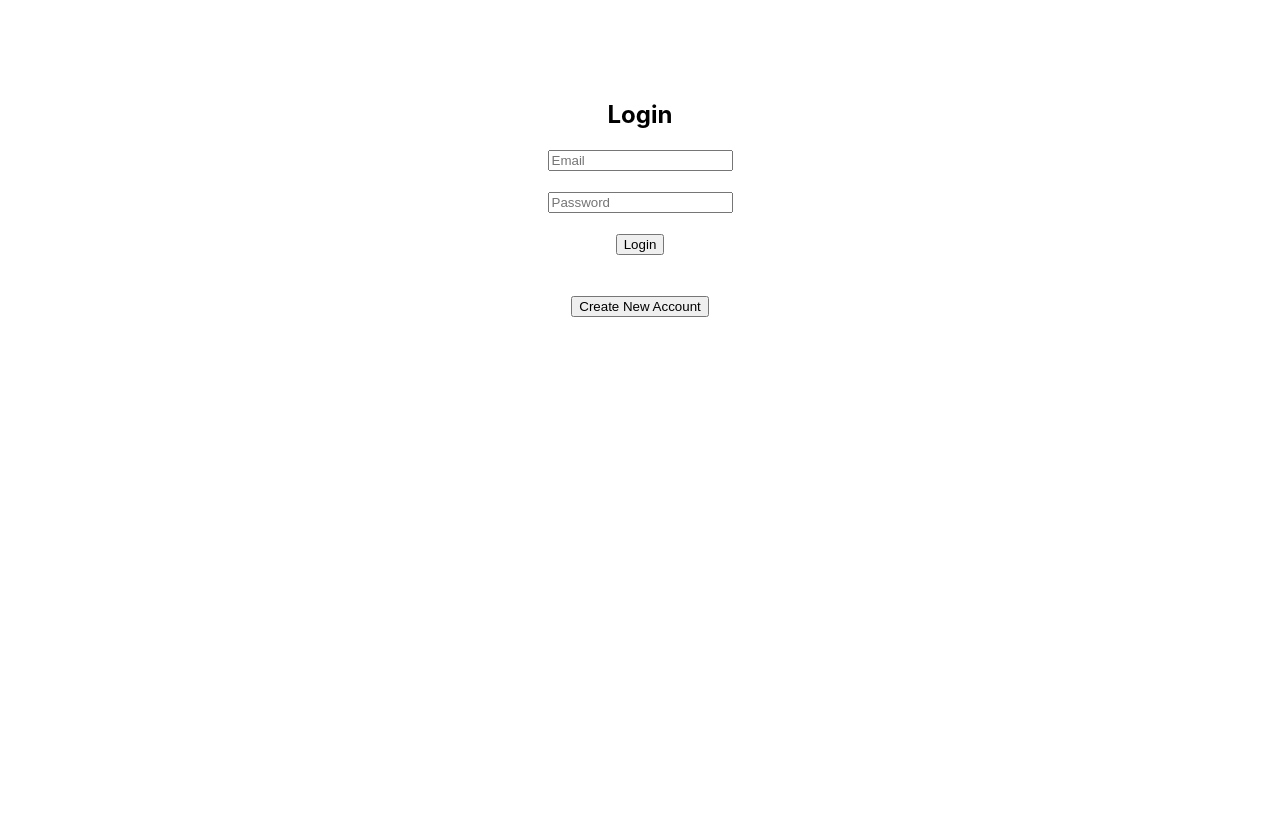
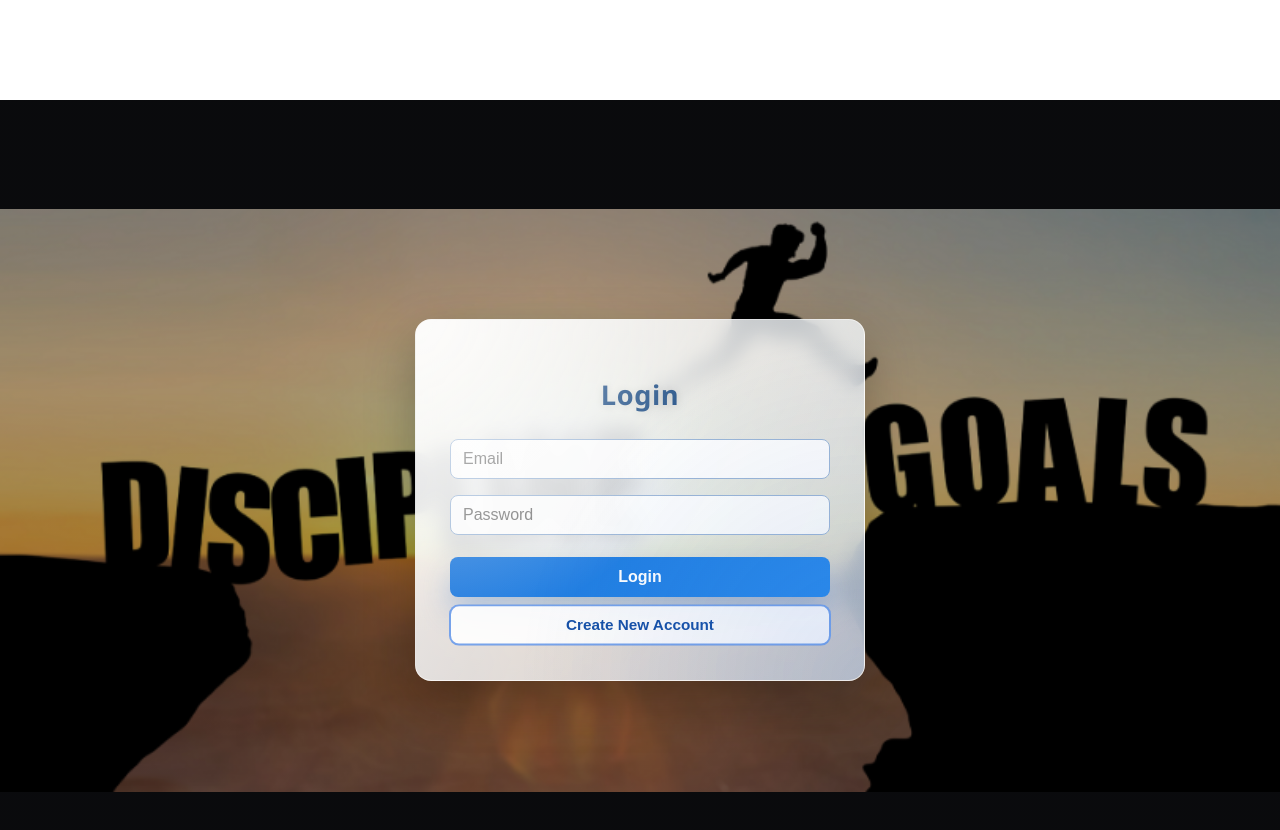
Before and after one commit to Santhoshreddy997/discipline-frontend, a React (Create React App) app: page / in a window 1280 px wide. Shown: the top 830 px of the page. Before the commit the page ends 800 px from the top, so only its background shows below. Built offline with nearby package versions, Linux system fonts and the light colour scheme.

Commit message:
css content added

```diff
--- a/src/App.js
+++ b/src/App.js
@@ -71,22 +71,22 @@ function App() {
       <div style={{ textAlign: "center", marginTop: "100px" }}>
 
         {showRegister ? (
-          <Register setUser={(userData) => {
-            localStorage.setItem("user", JSON.stringify(userData));
-            setUser(userData);
-          }} />
+          <Register
+            setUser={(userData) => {
+              localStorage.setItem("user", JSON.stringify(userData));
+              setUser(userData);
+            }}
+            onToggle={() => setShowRegister(false)}
+          />
         ) : (
-          <Login setUser={(userData) => {
-            localStorage.setItem("user", JSON.stringify(userData));
-            setUser(userData);
-          }} />
+          <Login
+            setUser={(userData) => {
+              localStorage.setItem("user", JSON.stringify(userData));
+              setUser(userData);
+            }}
+            onToggle={() => setShowRegister(true)}
+          />
         )}
-
-        <br /><br />
-
-        <button onClick={() => setShowRegister(!showRegister)}>
-          {showRegister ? "Go to Login" : "Create New Account"}
-        </button>
 
       </div>
     );
--- /dev/null
+++ b/src/auth/Auth.css
@@ -0,0 +1,259 @@
+.auth-page {
+  min-height: 100vh;
+  background-image: linear-gradient(rgba(0, 0, 0, 0.35), rgba(0, 0, 0, 0.35)), url('../assets/auth-background.png');
+  background-repeat: no-repeat;
+  background-position: center center;
+  background-size: contain;
+  background-color: #0f1014;
+  background-attachment: fixed;
+  display: flex;
+  align-items: center;
+  justify-content: center;
+  font-family: 'Segoe UI', 'Roboto', sans-serif;
+}
+
+.auth-container {
+  width: min(430px, 92vw);
+  padding: 30px 30px 28px;
+  border-radius: 16px;
+  background: linear-gradient(120deg, rgba(255,255,255,0.9), rgba(240,248,255,0.72));
+  backdrop-filter: blur(10px);
+  border: 1px solid rgba(255, 255, 255, 0.55);
+  box-shadow: 0 20px 50px rgba(0, 0, 0, 0.28);
+  text-align: center;
+  transform: translateZ(0);
+  position: relative;
+  overflow: hidden;
+}
+
+.auth-container::before {
+  content: "";
+  position: absolute;
+  inset: 0;
+  background: radial-gradient(circle at top left, rgba(255,255,255,0.73), transparent 55%);
+  pointer-events: none;
+}
+
+.auth-container::after {
+  content: "";
+  position: absolute;
+  inset: 0;
+  background: radial-gradient(circle at bottom right, rgba(49, 116, 224, 0.14), transparent 60%);
+  pointer-events: none;
+}
+
+.auth-title {
+  margin-bottom: 16px;
+  color: #0f4c99;
+  font-size: 2.1rem;
+  letter-spacing: 0.02em;
+  text-shadow: 0 1px 8px rgba(0, 0, 0, 0.12);
+}
+
+.auth-field {
+  width: 100%;
+  padding: 11px 14px;
+  margin: 10px 0;
+  border: 1px solid #a4c0e8;
+  border-radius: 10px;
+  box-sizing: border-box;
+  font-size: 1rem;
+  color: #112d5e;
+  background-color: rgba(255,255,255,0.88);
+  transition: all 0.22s ease;
+}
+
+.auth-field:focus {
+  outline: none;
+  border-color: #2e70de;
+  box-shadow: 0 0 0 3px rgba(46, 102, 222, 0.22);
+  background-color: rgba(255,255,255,0.99);
+}
+
+.auth-button {
+  display: block;
+  width: 100%;
+  padding: 12px;
+  margin: 14px 0 8px;
+  border: none;
+  border-radius: 10px;
+  cursor: pointer;
+  background-image: linear-gradient(125deg, #1c78dd, #2a8aea);
+  color: #fff;
+  font-weight: 700;
+  font-size: 1rem;
+  box-shadow: 0 8px 20px rgba(32, 107, 206, 0.25);
+  transition: transform 0.16s ease, box-shadow 0.16s ease, filter 0.16s ease;
+}
+
+.auth-toggle {
+  display: block;
+  width: 100%;
+  padding: 10px 16px;
+  margin: 10px auto 0;
+  font-size: 0.95rem;
+  font-weight: 600;
+  border: 2px solid rgba(49, 116, 224, 0.65);
+  border-radius: 10px;
+  background-color: rgba(255, 255, 255, 0.9);
+  color: #1650a6;
+  cursor: pointer;
+  transition: transform 0.2s ease, box-shadow 0.2s ease, background-color 0.2s ease;
+  animation: buttonShift 4s ease-in-out infinite;
+}
+
+.auth-toggle:hover {
+  background-color: rgba(255, 255, 255, 1);
+  transform: translateY(-1px) scale(1.01);
+  box-shadow: 0 6px 13px rgba(43, 103, 181, 0.32);
+}
+
+.auth-toggle:active {
+  transform: translateY(1px) scale(0.99);
+}
+
+@keyframes buttonShift {
+  0% { transform: translateY(0) scale(1); }
+  25% { transform: translateY(-1px) scale(1.01); }
+  50% { transform: translateY(0) scale(1); }
+  75% { transform: translateY(-0.5px) scale(1.005); }
+  100% { transform: translateY(0) scale(1); }
+}
+
+@keyframes buttonPulse {
+  0% { box-shadow: 0 8px 20px rgba(32, 107, 206, 0.25); }
+  50% { box-shadow: 0 14px 30px rgba(32, 107, 206, 0.33); }
+  100% { box-shadow: 0 8px 20px rgba(32, 107, 206, 0.25); }
+}
+
+.auth-button {
+  animation: buttonPulse 3.5s ease-in-out infinite;
+}
+
+.auth-button:hover {
+  animation: none;
+  transform: translateY(-1px);
+  box-shadow: 0 11px 24px rgba(15, 74, 147, 0.35);
+  filter: brightness(1.06);
+}
+
+.auth-button:hover {
+  transform: translateY(-1px);
+  box-shadow: 0 11px 24px rgba(15, 74, 147, 0.35);
+  filter: brightness(1.03);
+}
+
+.auth-button:active {
+  transform: translateY(1px);
+  box-shadow: 0 5px 12px rgba(15, 74, 147, 0.28);
+}
+
+.auth-toggle {
+  margin: 0 auto;
+  padding: 10px 16px;
+  min-width: 220px;
+  font-size: 0.95rem;
+  font-weight: 600;
+  border: 2px solid rgba(49, 116, 224, 0.65);
+  border-radius: 10px;
+  background-color: rgba(255, 255, 255, 0.9);
+  color: #1650a6;
+  cursor: pointer;
+  transition: transform 0.2s ease, box-shadow 0.2s ease, background-color 0.2s ease;
+}
+
+.auth-toggle:hover {
+  background-color: rgba(255, 255, 255, 1);
+  transform: translateY(-0.5px);
+  box-shadow: 0 6px 13px rgba(43, 103, 181, 0.24);
+}
+
+.auth-toggle:active {
+  transform: translateY(1px);
+}
+
+@media (min-width: 1280px) {
+  .auth-container {
+    width: 380px;
+    padding: 34px;
+  }
+}
+
+@media (max-width: 600px) {
+  .auth-container {
+    width: 92vw;
+    padding: 22px;
+    border-radius: 12px;
+  }
+  .auth-title {
+    font-size: 1.6rem;
+  }
+  .auth-button {
+    padding: 11px;
+    font-size: 0.95rem;
+  }
+}
+
+
+.auth-title {
+  margin-bottom: 18px;
+  color: #1f4e85;
+  font-size: 1.7rem;
+}
+
+.auth-field {
+  width: 100%;
+  padding: 10px 12px;
+  margin: 8px 0;
+  border: 1px solid #9cb6d6;
+  border-radius: 8px;
+  box-sizing: border-box;
+  font-size: 1rem;
+  transition: border-color 0.2s ease;
+}
+
+.auth-field:focus {
+  outline: none;
+  border-color: #5b88c8;
+  box-shadow: 0 0 0 2px rgba(91, 136, 200, 0.2);
+}
+
+.auth-button {
+  width: 100%;
+  padding: 11px;
+  margin-top: 14px;
+  border: none;
+  border-radius: 8px;
+  cursor: pointer;
+  background-color: #3174e0;
+  color: #fff;
+  font-weight: 600;
+  font-size: 1rem;
+  transition: background-color 0.2s ease;
+}
+
+.auth-button:hover {
+  background-color: #235fbb;
+}
+
+.auth-subtitle {
+  margin: 16px 0 8px;
+  color: #3174e0;
+  font-weight: 600;
+}
+
+.auth-task-list {
+  max-height: 130px;
+  overflow-y: auto;
+  margin: 8px 0;
+  padding: 8px;
+  border: 1px dashed #b3cae5;
+  border-radius: 8px;
+  background: #f7fbff;
+  text-align: left;
+}
+
+.auth-task-item {
+  font-size: 0.95rem;
+  margin: 2px 0;
+}
--- a/src/auth/Login.js
+++ b/src/auth/Login.js
@@ -1,7 +1,8 @@
 import React, { useState } from "react";
 import API from "../api/api";
+import "./Auth.css";
 
-function Login({setUser}) {
+function Login({ setUser, onToggle }) {
 
   const [email,setEmail] = useState("");
   const [password,setPassword] = useState("");
@@ -28,31 +29,36 @@ setUser(res.data);
 
   return (
 
-    <div style={{textAlign:"center",marginTop:"40px"}}>
+    <div className="auth-page">
+      <div className="auth-container">
 
-      <h2>Login</h2>
+        <h2 className="auth-title">Login</h2>
 
         <input
+          className="auth-field"
           placeholder="Email"
+          type="email"
           value={email}
           onChange={(e)=>setEmail(e.target.value)}
         />
 
-      <br/><br/>
-
         <input
+          className="auth-field"
           placeholder="Password"
           type="password"
           value={password}
           onChange={(e)=>setPassword(e.target.value)}
         />
 
-      <br/><br/>
-
-      <button onClick={loginUser}>
+        <button className="auth-button" onClick={loginUser}>
           Login
         </button>
 
+        <button className="auth-toggle" onClick={onToggle}>
+          Create New Account
+        </button>
+
+      </div>
     </div>
 
   );
--- a/src/auth/Register.js
+++ b/src/auth/Register.js
@@ -1,7 +1,8 @@
 import React, { useState } from "react";
 import API from "../api/api";
+import "./Auth.css";
 
-function Register({ setUser }) {
+function Register({ setUser, onToggle }) {
 
 const [name,setName] = useState("");
 const [email,setEmail] = useState("");
@@ -55,11 +56,13 @@ alert("Registration failed");
 
 return(
 
-<div style={{textAlign:"center"}}>
+<div className="auth-page">
+  <div className="auth-container">
 
-<h2>Register</h2>
+    <h2 className="auth-title">Register</h2>
 
     <input
+      className="auth-field"
       placeholder="Name"
       value={name}
       onChange={(e)=>setName(e.target.value)}
@@ -68,6 +71,7 @@ onChange={(e)=>setName(e.target.value)}
     <br/><br/>
 
     <input
+      className="auth-field"
       placeholder="Email"
       value={email}
       onChange={(e)=>setEmail(e.target.value)}
@@ -76,6 +80,7 @@ onChange={(e)=>setEmail(e.target.value)}
     <br/><br/>
 
     <input
+      className="auth-field"
        type="password"
        placeholder="Password"
        value={password}
@@ -84,32 +89,36 @@ onChange={(e)=>setPassword(e.target.value)}
 
     <hr/>
 
-<h3>Your Daily Tasks</h3>
+    <h3 className="auth-subtitle">Your Daily Tasks</h3>
 
     <input
+      className="auth-field"
       placeholder="Task Name"
       value={taskName}
       onChange={(e)=>setTaskName(e.target.value)}
     />
 
-<button onClick={addTask}>
+    <button className="auth-button" onClick={addTask}>
       Add
     </button>
 
-<div>
-
+    <div className="auth-task-list">
       {tasks.map((t,index)=>(
-<div key={index}>{t}</div>
+        <div className="auth-task-item" key={index}>{t}</div>
       ))}
-
     </div>
 
     <br/>
 
-<button onClick={registerUser}>
+    <button className="auth-button" onClick={registerUser}>
       Register
     </button>
 
+    <button className="auth-toggle" onClick={onToggle}>
+      Go to Login
+    </button>
+
+  </div>
 </div>
 
 );
```
Also changed, not shown: src/assets/auth-background.png (added). Lines whose indentation alone changed are shown as unchanged.
